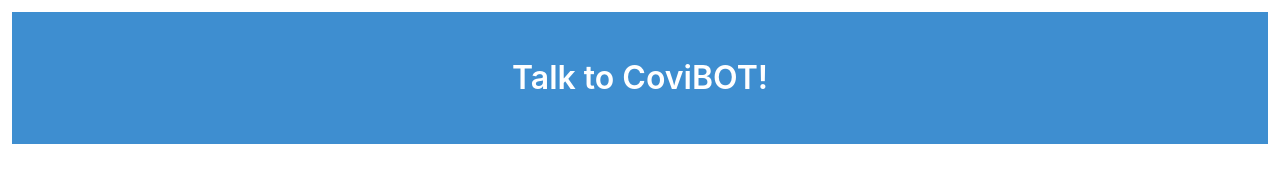
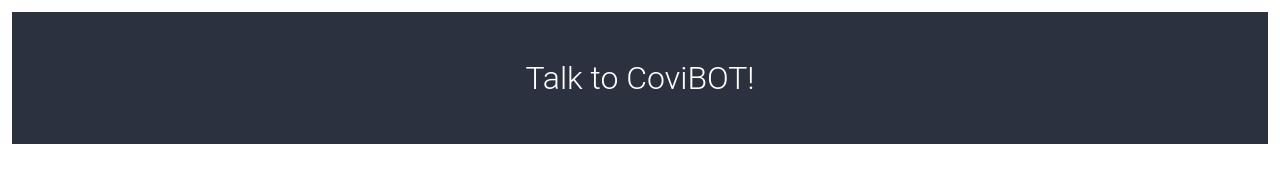
Before and after one commit to melvinalmonte/covid-bot, a Next.js app: page / in a window 1280 px wide. Shown: the top 194 px of the page. Built offline with nearby package versions, Linux system fonts and the light colour scheme.

Commit message:
minor style changes

```diff
--- a/pages/index.js
+++ b/pages/index.js
@@ -7,16 +7,16 @@ const Home = () => (
       <link rel="icon" href="/favicon.ico" />
     </Head>
 
-    <main className="column has-text-centered is-mobile">
-      <section className="hero is-info custom-header">
+    <main className="column has-text-centered">
+      <section className="hero custom-header">
         <div className="hero-body">
           <div className="container">
             <h1 className="title">Talk to CoviBOT! </h1>
           </div>
         </div>
       </section>
-      <div className="column is-offset-4 is-4 is-mobile">
-        <div className="box">
+      <div>
+        <div>
           <iframe
             width="500"
             height="500"
--- a/styles.scss
+++ b/styles.scss
@@ -5,6 +5,20 @@
   margin-bottom: 5rem;
 }
 
+section.custom-header {
+  background: #2b313f;
+}
+
+section.custom-header h1 {
+  color: #ffffff;
+  font-family: "Roboto", "Helvetica Neue", Helvetica, Arial, sans-serif;
+  font-weight: 300;
+}
+
+iframe {
+    border: 1px solid #2b313f !important;
+}
+
 .custom-footer {
   margin-top: 5rem;
 }
```
